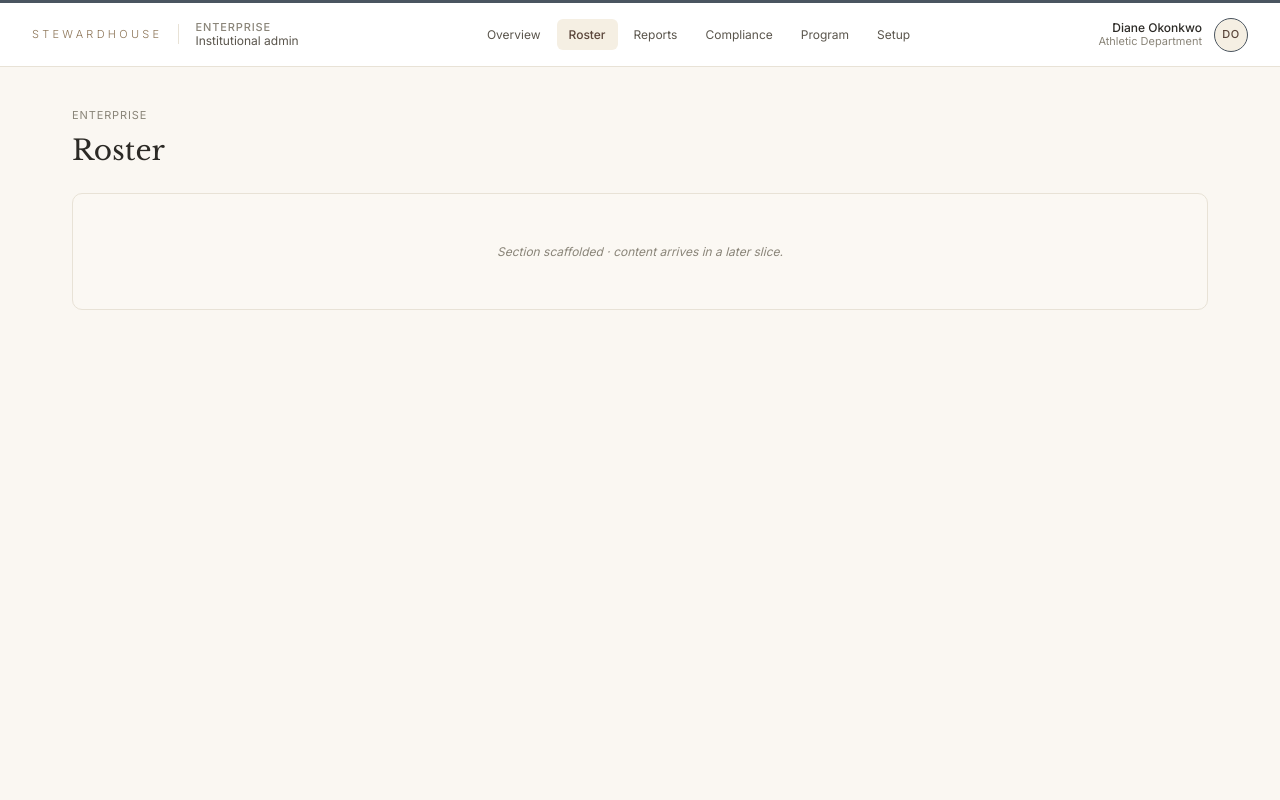
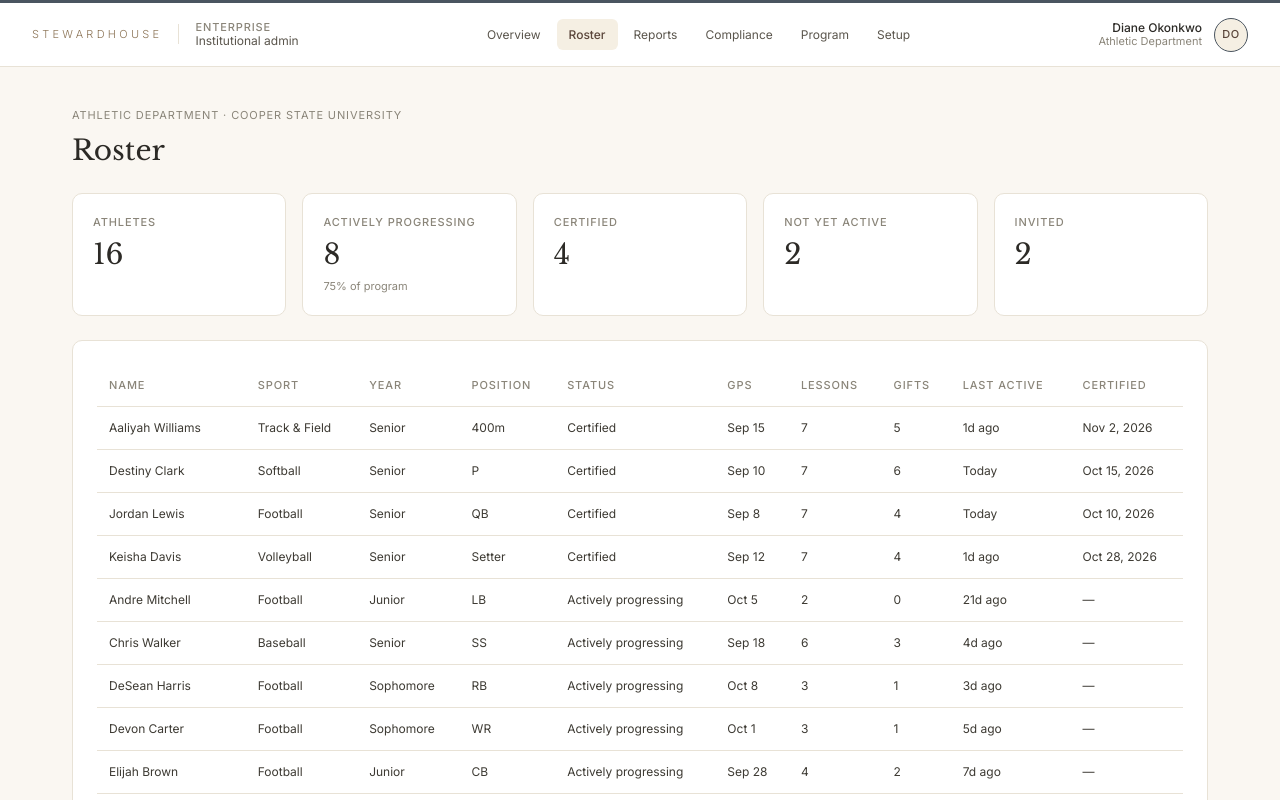
Before and after one commit to talabifaouzi/stewardhouse-app, a React (Vite) app: page /enterprise/roster in a window 1280 px wide. Shown: the top 800 px of the page. Built offline with nearby package versions, Linux system fonts and the light colour scheme.

Commit message:
Enterprise: Roster real build (slice 3)

```diff
--- a/src/surfaces/enterprise/EnterpriseRoster.jsx
+++ b/src/surfaces/enterprise/EnterpriseRoster.jsx
@@ -1,16 +1,106 @@
+import { athletes } from '../../data/enterpriseFixtures.js';
 import { Card } from '../../components/Card.jsx';
+
+// Duplicated from EnterpriseOverview — no shared-helper refactor this slice
+// (tracked as a polish-pass item: "extract enterprise stats to shared helper").
+const tot = athletes.length;
+const gpsD = athletes.filter((a) => a.gpsCompleted).length;
+const certD = athletes.filter((a) => a.certified).length;
+const inProg = athletes.filter((a) => a.lessons > 0 && !a.certified).length;
+const stalled = athletes.filter((a) => a.lessons > 0 && !a.gpsCompleted).length;
+const onTrack = inProg - stalled;
+const notStarted = athletes.filter((a) => a.lessons === 0).length;
+const tGi = athletes.reduce((s, a) => s + a.gifts, 0);
+const athletesWithGifts = athletes.filter((a) => a.gifts > 0).length;
+const gpsRate = Math.round((gpsD / tot) * 100);
+const activelyProgressingPct = Math.round(((certD + onTrack) / tot) * 100);
+
+function statusFor(a) {
+  if (a.certified) return 'Certified';
+  if (a.lessons > 0 && !a.gpsCompleted) return 'Not yet active';
+  if (a.status === 'invited' || a.lessons === 0) return 'Invited';
+  return 'Actively progressing';
+}
+
+const STATUS_PRIORITY = {
+  'Certified': 1,
+  'Actively progressing': 2,
+  'Not yet active': 3,
+  'Invited': 4,
+};
+
+const sortedAthletes = [...athletes].sort((a, b) => {
+  const p = STATUS_PRIORITY[statusFor(a)] - STATUS_PRIORITY[statusFor(b)];
+  if (p !== 0) return p;
+  return a.name.localeCompare(b.name);
+});
 
 export default function EnterpriseRoster() {
   return (
     <main style={mainStyle}>
-      <p style={eyebrowStyle}>Enterprise</p>
+      <p style={eyebrowStyle}>Athletic Department · Cooper State University</p>
       <h1 style={titleStyle}>Roster</h1>
-      <Card tint>
-        <p style={scaffoldedNoteStyle}>
-          Section scaffolded · content arrives in a later slice.
-        </p>
+
+      {/* Stat grid (mirrors Overview) */}
+      <div style={statGridStyle}>
+        <Stat label="Athletes" value={tot} />
+        <Stat label="Actively progressing" value={onTrack} sublabel={`${activelyProgressingPct}% of program`} />
+        <Stat label="Certified" value={certD} />
+        <Stat label="Not yet active" value={stalled} />
+        <Stat label="Invited" value={notStarted} />
+      </div>
+
+      {/* Roster table */}
+      <Card>
+        <div style={tableWrapperStyle}>
+          <table style={tableStyle}>
+            <thead>
+              <tr>
+                <th style={thStyle}>Name</th>
+                <th style={thStyle}>Sport</th>
+                <th style={thStyle}>Year</th>
+                <th style={thStyle}>Position</th>
+                <th style={thStyle}>Status</th>
+                <th style={thStyle}>GPS</th>
+                <th style={thStyle}>Lessons</th>
+                <th style={thStyle}>Gifts</th>
+                <th style={thStyle}>Last Active</th>
+                <th style={thStyle}>Certified</th>
+              </tr>
+            </thead>
+            <tbody>
+              {sortedAthletes.map((a, i) => {
+                const isLast = i === sortedAthletes.length - 1;
+                return (
+                  <tr key={a.id}>
+                    <td style={tdStyle(isLast)}>{a.name}</td>
+                    <td style={tdStyle(isLast)}>{a.sport}</td>
+                    <td style={tdStyle(isLast)}>{a.year}</td>
+                    <td style={tdStyle(isLast)}>{a.position}</td>
+                    <td style={tdStyle(isLast)}>{statusFor(a)}</td>
+                    <td style={tdStyle(isLast)}>{a.gpsCompleted ? a.gpsDate : '—'}</td>
+                    <td style={tdStyle(isLast)}>{a.lessons}</td>
+                    <td style={tdStyle(isLast)}>{a.gifts}</td>
+                    <td style={tdStyle(isLast)}>{a.lastActive}</td>
+                    <td style={tdStyle(isLast)}>{a.certified ? a.certDate : '—'}</td>
+                  </tr>
+                );
+              })}
+            </tbody>
+          </table>
+        </div>
       </Card>
     </main>
+  );
+}
+
+function Stat({ label, value, sublabel }) {
+  return (
+    <div style={statTileStyle}>
+      <p style={statLabelStyle}>{label}</p>
+      <p style={statValueStyle}>{value}</p>
+      {sublabel && <p style={statSublabelStyle}>{sublabel}</p>}
+    </div>
   );
 }
 
@@ -35,11 +125,74 @@ const titleStyle = {
   marginBottom: 'var(--sh-space-6)',
 };
 
-const scaffoldedNoteStyle = {
-  fontSize: 'var(--sh-text-sm)',
+const statGridStyle = {
+  display: 'grid',
+  gridTemplateColumns: 'repeat(auto-fit, minmax(180px, 1fr))',
+  gap: 'var(--sh-space-4)',
+  marginBottom: 'var(--sh-space-6)',
+};
+
+const statTileStyle = {
+  background: 'var(--sh-card)',
+  border: 'var(--sh-border-thin)',
+  borderRadius: 'var(--sh-radius-lg)',
+  padding: 'var(--sh-space-5)',
+};
+
+const statLabelStyle = {
+  fontSize: 'var(--sh-text-xs)',
   color: 'var(--sh-text-muted)',
-  fontStyle: 'italic',
-  textAlign: 'center',
-  lineHeight: 1.6,
-  padding: 'var(--sh-space-6)',
+  textTransform: 'uppercase',
+  letterSpacing: '0.08em',
+  marginBottom: 'var(--sh-space-2)',
+  fontWeight: 500,
 };
+
+const statValueStyle = {
+  fontFamily: 'var(--sh-font-serif)',
+  fontSize: 'var(--sh-text-2xl)',
+  color: 'var(--sh-text-primary)',
+  lineHeight: 1.1,
+};
+
+const statSublabelStyle = {
+  fontSize: 'var(--sh-text-xs)',
+  color: 'var(--sh-text-muted)',
+  marginTop: 'var(--sh-space-2)',
+  lineHeight: 1.5,
+};
+
+const tableWrapperStyle = {
+  overflowX: 'auto',
+  width: '100%',
+};
+
+const tableStyle = {
+  width: '100%',
+  minWidth: '880px',
+  borderCollapse: 'collapse',
+};
+
+const thStyle = {
+  textAlign: 'left',
+  fontSize: 'var(--sh-text-xs)',
+  color: 'var(--sh-text-muted)',
+  textTransform: 'uppercase',
+  letterSpacing: '0.08em',
+  fontWeight: 500,
+  padding: 'var(--sh-space-3) var(--sh-space-3)',
+  borderBottom: `1px solid var(--sh-card-border)`,
+  whiteSpace: 'nowrap',
+};
+
+function tdStyle(isLast) {
+  return {
+    fontSize: 'var(--sh-text-sm)',
+    color: 'var(--sh-text-body)',
+    padding: 'var(--sh-space-3) var(--sh-space-3)',
+    borderBottom: isLast ? 'none' : `1px solid var(--sh-card-border)`,
+    lineHeight: 1.5,
+    verticalAlign: 'top',
+    whiteSpace: 'nowrap',
+  };
+}
```
